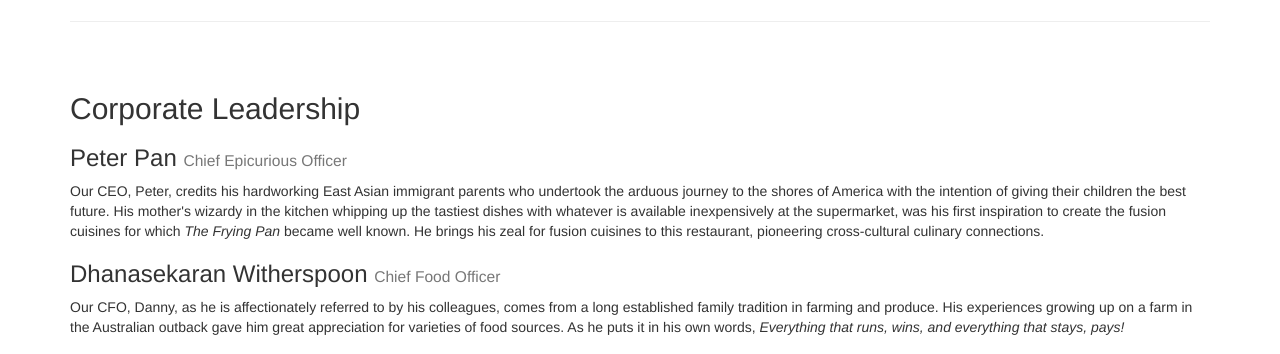
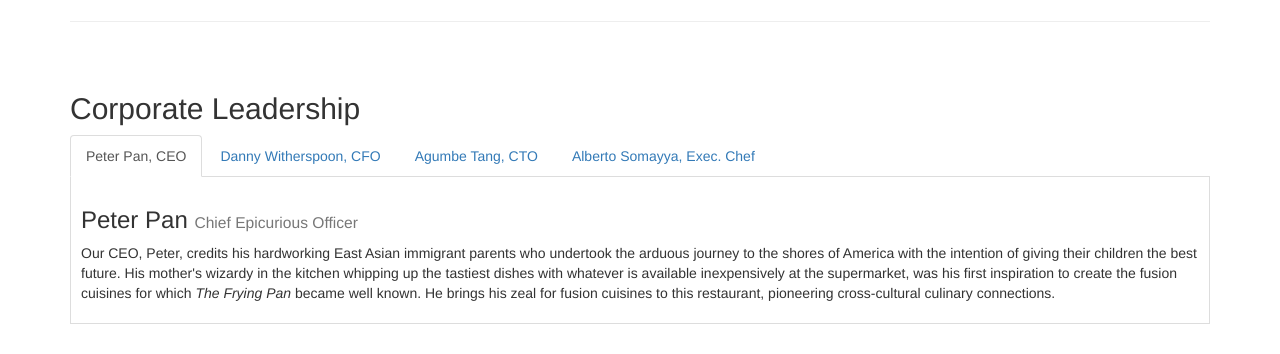
Before and after one commit to Shinkei/ConFusion, a plain HTML site: page aboutus.html in a window 1280 px wide. Shown: the part 1040-1394 px from the top of the page. Drawn offline with nearby package versions, Linux system fonts and the light colour scheme.

Commit message:
change the corporate list to nav tabs

```diff
--- a/aboutus.html
+++ b/aboutus.html
@@ -165,14 +165,47 @@
         <div class="row row-content">
             <div>
                 <h2>Corporate Leadership</h2>
+                <ul class="nav nav-tabs" role="tablist">
+                    <li role="presentation" class="active">
+                        <a href="#peter" aria-controls="home" role="tab"  data-toggle="tab">
+                            Peter Pan, CEO
+                        </a>
+                    </li>
+                    <li role="presentation">
+                        <a href="#danny" aria-controls="profile" role="tab" data-toggle="tab">
+                            Danny Witherspoon, CFO
+                        </a>
+                    </li>
+                    <li role="presentation">
+                        <a href="#agumbe" aria-controls="messages" role="tab" data-toggle="tab">
+                            Agumbe Tang, CTO
+                        </a>
+                    </li>
+                    <li role="presentation">
+                        <a href="#alberto" aria-controls="settings" role="tab" data-toggle="tab">
+                            Alberto Somayya, Exec. Chef
+                        </a>
+                    </li>
+                </ul>
+                <!-- Tab panes -->
+                <div class="tab-content">
+                    <div id="peter" class="tab-pane fade in active" role="tabpanel">
                         <h3>Peter Pan <small>Chief Epicurious Officer</small></h3>
                         <p>Our CEO, Peter, credits his hardworking East Asian immigrant parents who undertook the arduous journey to the shores of America with the intention of giving their children the best future. His mother's wizardy in the kitchen whipping up the tastiest dishes with whatever is available inexpensively at the supermarket, was his first inspiration to create the fusion cuisines for which <em>The Frying Pan</em> became well known. He brings his zeal for fusion cuisines to this restaurant, pioneering cross-cultural culinary connections.</p>
+                    </div>
+                    <div id="danny" class="tab-pane fade" role="tabpanel">
                         <h3>Dhanasekaran Witherspoon <small>Chief Food Officer</small></h3>
                         <p>Our CFO, Danny, as he is affectionately referred to by his colleagues, comes from a long established family tradition in farming and produce. His experiences growing up on a farm in the Australian outback gave him great appreciation for varieties of food sources. As he puts it in his own words, <em>Everything that runs, wins, and everything that stays, pays!</em></p>
+                    </div>
+                    <div id="agumbe" class="tab-pane fade" role="tabpanel">
                         <h3>Agumbe Tang <small>Chief Taste Officer</small></h3>
                         <p>Blessed with the most discerning gustatory sense, Agumbe, our CFO, personally ensures that every dish that we serve meets his exacting tastes. Our chefs dread the tongue lashing that ensues if their dish does not meet his exacting standards. He lives by his motto, <em>You click only if you survive my lick.</em></p>
+                    </div>
+                    <div id="alberto" class="tab-pane fade" role="tabpanel">
                         <h3>Alberto Somayya <small>Executive Chef</small></h3>
                         <p>Award winning three-star Michelin chef with wide International experience having worked closely with whos-who in the culinary world, he specializes in creating mouthwatering Indo-Italian fusion experiences. He says, <em>Put together the cuisines from the two craziest cultures, and you get a winning hit! Amma Mia!</em></p>
+                    </div>
+                </div>
             </div>
              <div>
                 <p style="padding:20px;"></p>
--- a/css/mystyles.css
+++ b/css/mystyles.css
@@ -55,3 +55,9 @@ body{
 .white-text{
     color: #ffffff;
 }
+.tab-content{
+    border-left: 1px solid #dddddd;
+    border-right: 1px solid #dddddd;
+    border-bottom: 1px solid #dddddd;
+    padding: 10px;
+}
```
Lines whose indentation alone changed are shown as unchanged.
